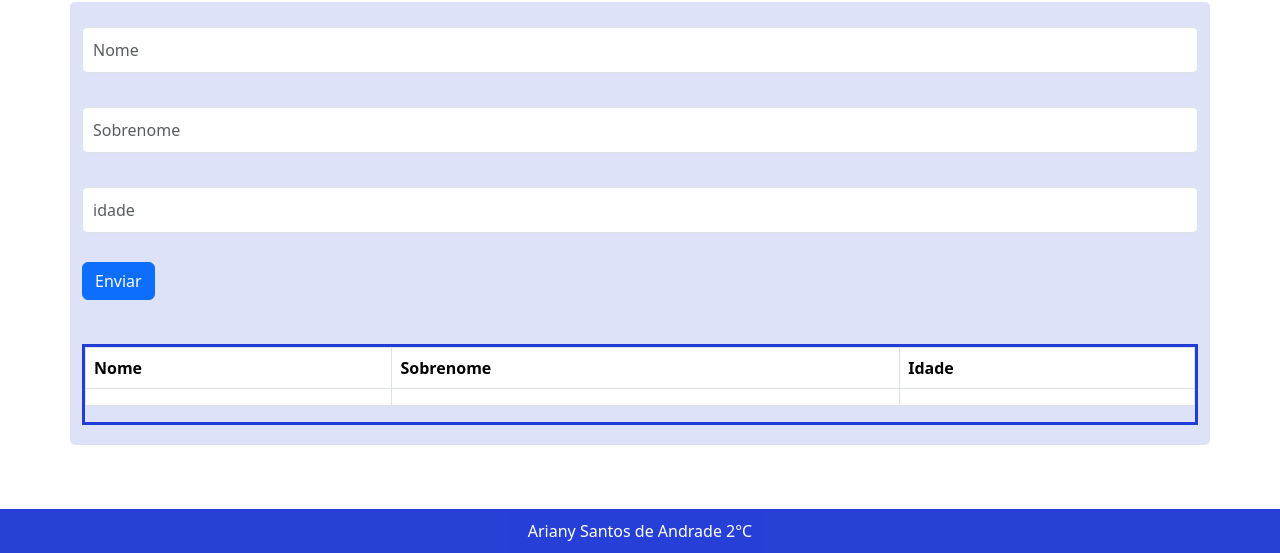
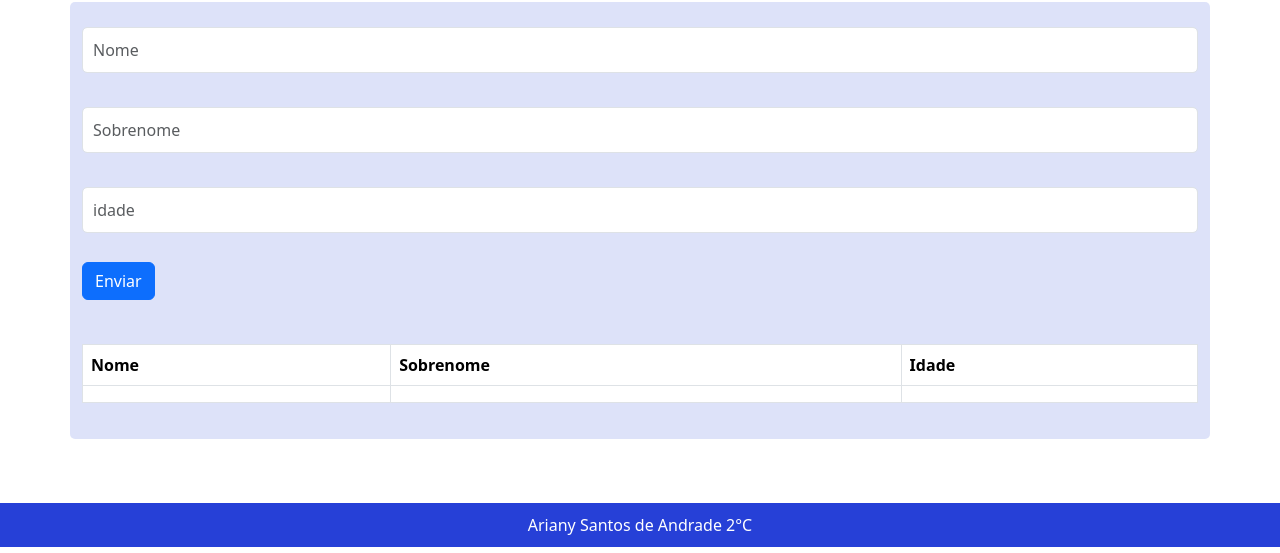
Before and after one commit to arianysant/js_basico, a plain HTML site: page objetos/index.html in a window 1280 px wide. Shown: the part 250-803 px from the top of the page. Drawn offline with nearby package versions, Linux system fonts and the light colour scheme.

Commit message:
Add files via upload

```diff
--- a/objetos/style.css
+++ b/objetos/style.css
@@ -2,6 +2,7 @@
 img{
     vertical-align: middle;
 }
+
 
 .container {
     max-width: 600px;
@@ -53,8 +54,6 @@ p{
 
 .display-details {
     margin-top: 20px;
-    border-style: solid;
-    color: #0e2bd3e5;
 }
 
 
```
